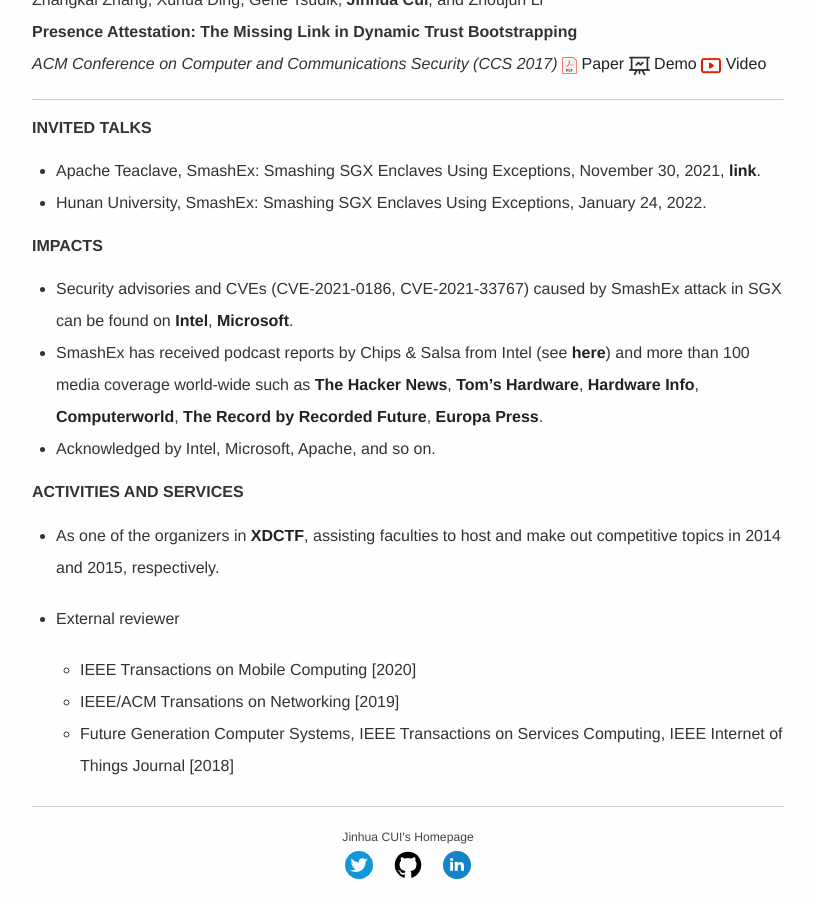
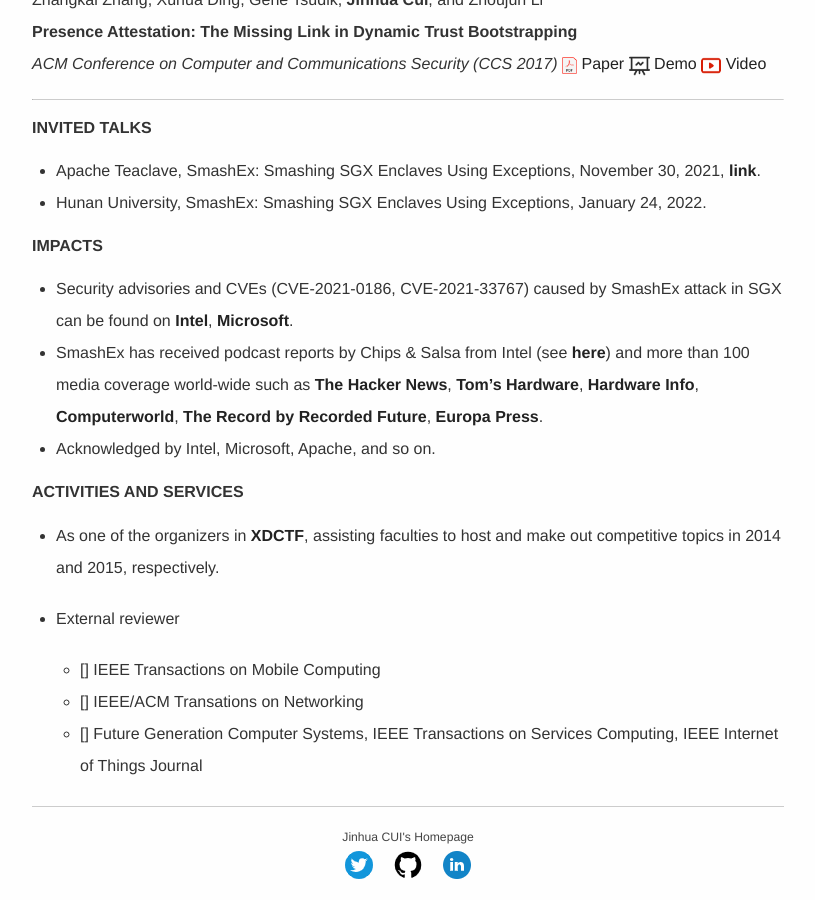
Before and after one commit to cimcs/cimcs.github.io, a Jekyll site: the page built from research.md, in a window 1280 px wide and 900 px high, scrolled down 1192 px. Shown: the whole window, without its empty margins (232-1047 px from the left). Built offline with Jekyll 4.4.1, drawn with Linux system fonts in a browser that asks for light colours; comment, search, counter and statistics services are not loaded.

Commit message:
Update research.md

```diff
--- a/research.md
+++ b/research.md
@@ -339,4 +339,4 @@ Jump to **[Publications](#peer-reviewed-publications)**, <!-- [Thesis](#doctoral
 - As one of the organizers in [**XDCTF**](http://ctf.xidian.edu.cn/), assisting faculties to host and make out competitive topics in 2014 and 2015, respectively.
 
 - External reviewer{% for review in site.data.cv.reviews.journal %}
-    - {{review.title}} {% for y in review.years %} [{% if review.url %}[{{y.year}}]({{review.url}}){% else %}{{y.year}}{% endif %}] {% endfor %}<br />{% endfor %}
+    - [{% if review.url %}[{{y.year}}]({{review.url}}){% else %}{{y.year}}{% endif %}] {{review.title}} {% for y in review.years %}  {% endfor %}<br />{% endfor %}
```
